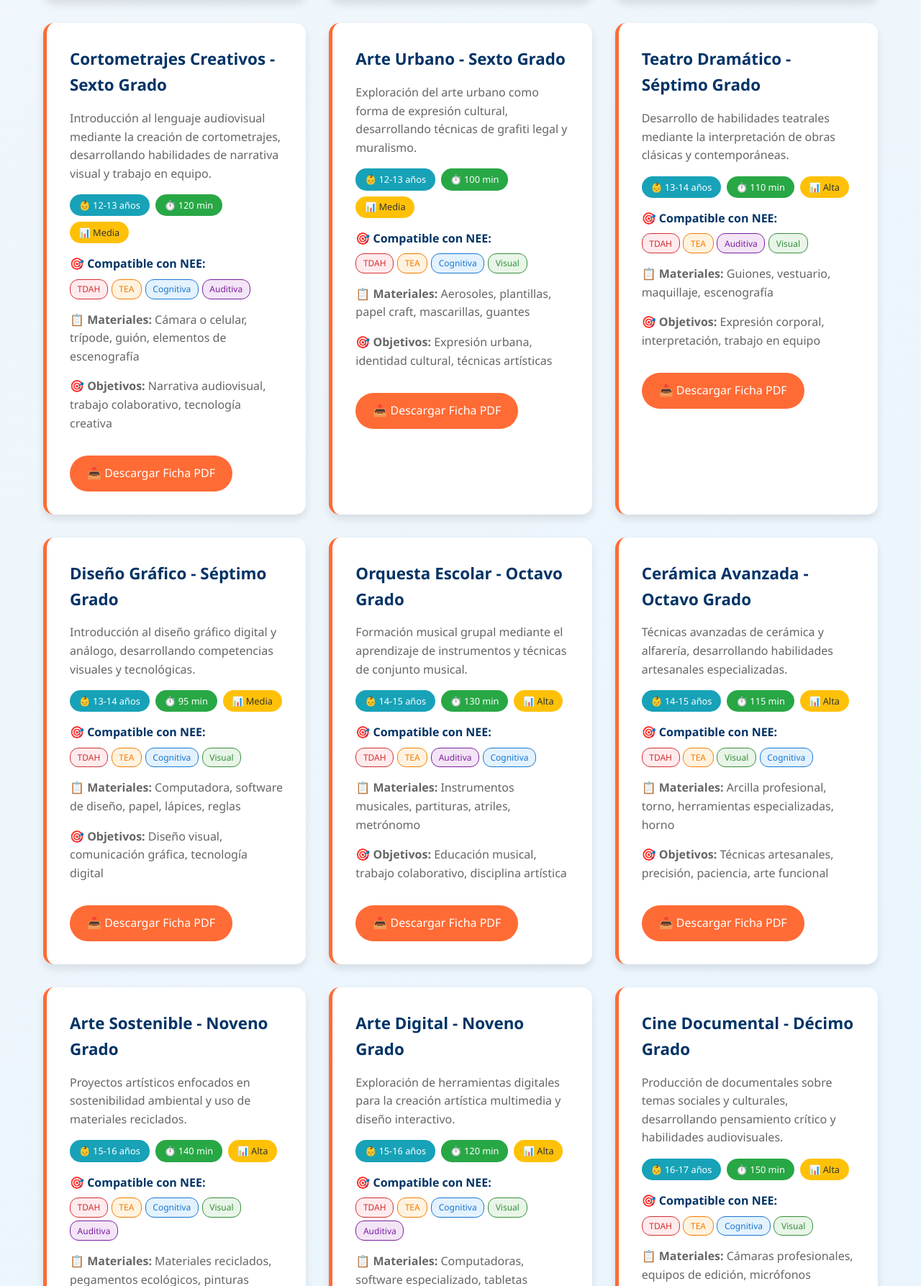
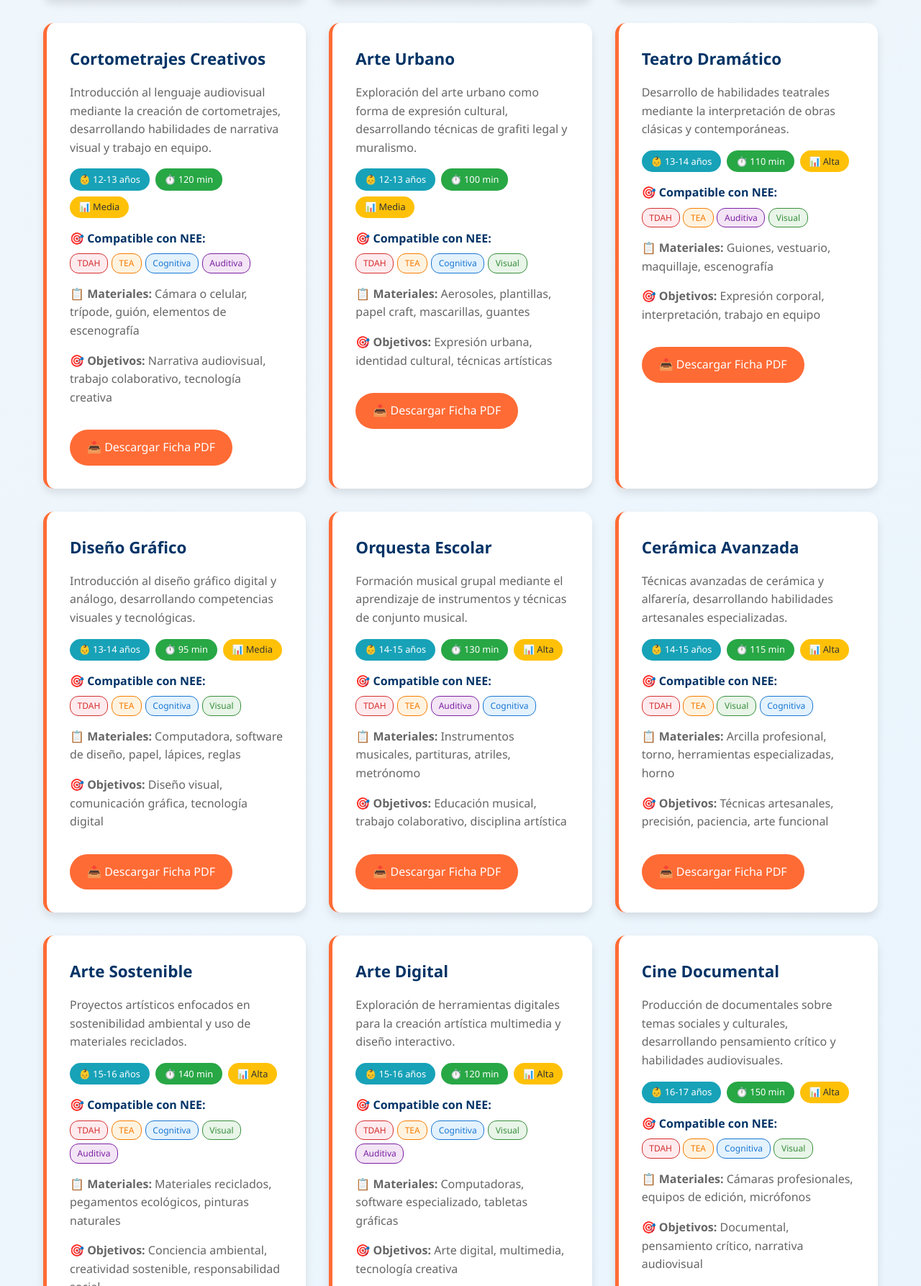
Before and after one commit to MafeyLu/arteinclusivoeducativo, a plain HTML site: page index.html in a window 1280 px wide. Shown: the part 4047-5834 px from the top of the page at 72% size. Drawn offline with Linux system fonts and the light colour scheme.

Commit message:
Update index.html

```diff
--- a/index.html
+++ b/index.html
@@ -1045,7 +1045,7 @@
 <!-- CUADERNILLOS DE SECUNDARIA -->
 
 <div class="activity-card" data-nee="tdah,tea,cognitiva,auditiva">
-    <h3>Cortometrajes Creativos - Sexto Grado</h3>
+    <h3>Cortometrajes Creativos</h3>
     <p>Introducción al lenguaje audiovisual mediante la creación de cortometrajes, desarrollando habilidades de narrativa visual y trabajo en equipo.</p>
 
     <div class="activity-meta">
@@ -1073,7 +1073,7 @@
 </div>
 
 <div class="activity-card" data-nee="tdah,tea,cognitiva,visual">
-    <h3>Arte Urbano - Sexto Grado</h3>
+    <h3>Arte Urbano </h3>
     <p>Exploración del arte urbano como forma de expresión cultural, desarrollando técnicas de grafiti legal y muralismo.</p>
 
     <div class="activity-meta">
@@ -1101,7 +1101,7 @@
 </div>
 
 <div class="activity-card" data-nee="tdah,tea,auditiva,visual">
-    <h3>Teatro Dramático - Séptimo Grado</h3>
+    <h3>Teatro Dramático </h3>
     <p>Desarrollo de habilidades teatrales mediante la interpretación de obras clásicas y contemporáneas.</p>
 
     <div class="activity-meta">
@@ -1129,7 +1129,7 @@
 </div>
 
 <div class="activity-card" data-nee="tdah,tea,cognitiva,visual">
-    <h3>Diseño Gráfico - Séptimo Grado</h3>
+    <h3>Diseño Gráfico </h3>
     <p>Introducción al diseño gráfico digital y análogo, desarrollando competencias visuales y tecnológicas.</p>
 
     <div class="activity-meta">
@@ -1157,7 +1157,7 @@
 </div>
 
 <div class="activity-card" data-nee="tdah,tea,auditiva,cognitiva">
-    <h3>Orquesta Escolar - Octavo Grado</h3>
+    <h3>Orquesta Escolar </h3>
     <p>Formación musical grupal mediante el aprendizaje de instrumentos y técnicas de conjunto musical.</p>
 
     <div class="activity-meta">
@@ -1185,7 +1185,7 @@
 </div>
 
 <div class="activity-card" data-nee="tdah,tea,visual,cognitiva">
-    <h3>Cerámica Avanzada - Octavo Grado</h3>
+    <h3>Cerámica Avanzada </h3>
     <p>Técnicas avanzadas de cerámica y alfarería, desarrollando habilidades artesanales especializadas.</p>
 
     <div class="activity-meta">
@@ -1213,7 +1213,7 @@
 </div>
 
 <div class="activity-card" data-nee="tdah,tea,cognitiva,visual,auditiva">
-    <h3>Arte Sostenible - Noveno Grado</h3>
+    <h3>Arte Sostenible </h3>
     <p>Proyectos artísticos enfocados en sostenibilidad ambiental y uso de materiales reciclados.</p>
 
     <div class="activity-meta">
@@ -1242,7 +1242,7 @@
 </div>
 
 <div class="activity-card" data-nee="tdah,tea,cognitiva,visual,auditiva">
-    <h3>Arte Digital - Noveno Grado</h3>
+    <h3>Arte Digital </h3>
     <p>Exploración de herramientas digitales para la creación artística multimedia y diseño interactivo.</p>
 
     <div class="activity-meta">
@@ -1271,7 +1271,7 @@
 </div>
 
 <div class="activity-card" data-nee="tdah,tea,cognitiva,visual">
-    <h3>Cine Documental - Décimo Grado</h3>
+    <h3>Cine Documental </h3>
     <p>Producción de documentales sobre temas sociales y culturales, desarrollando pensamiento crítico y habilidades audiovisuales.</p>
 
     <div class="activity-meta">
@@ -1299,7 +1299,7 @@
 </div>
 
 <div class="activity-card" data-nee="tdah,tea,cognitiva">
-    <h3>Curaduría Artística - Décimo Grado</h3>
+    <h3>Curaduría Artística </h3>
     <p>Organización y curaduría de exposiciones artísticas, desarrollando habilidades de gestión cultural y crítica de arte.</p>
 
     <div class="activity-meta">
@@ -1326,7 +1326,7 @@
 </div>
 
 <div class="activity-card" data-nee="tdah,tea,visual,cognitiva">
-    <h3>Cine Experimental - Décimo Grado</h3>
+    <h3>Cine Experimental </h3>
     <p>Exploración de técnicas cinematográficas experimentales y vanguardistas, desarrollando lenguaje audiovisual avanzado.</p>
 
     <div class="activity-meta">
```
